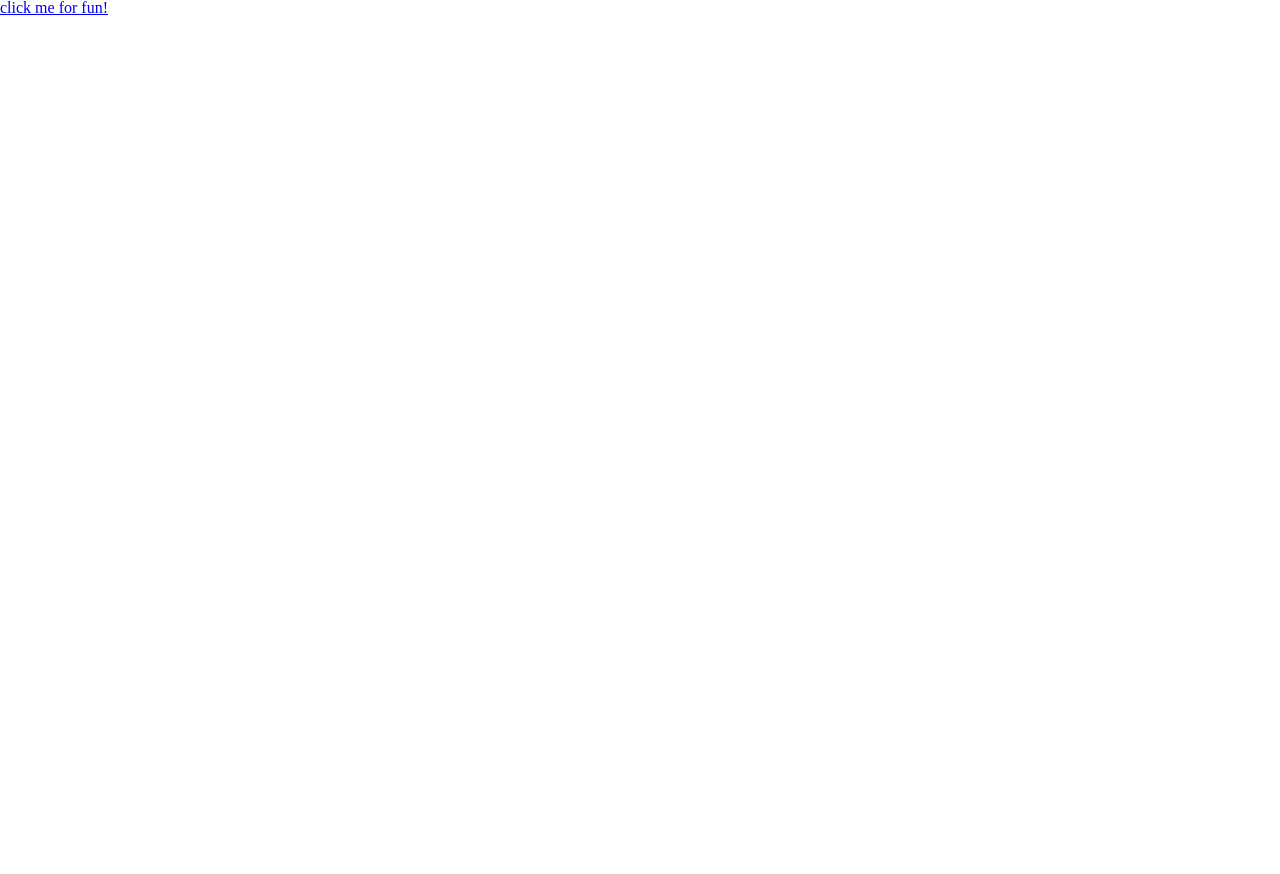
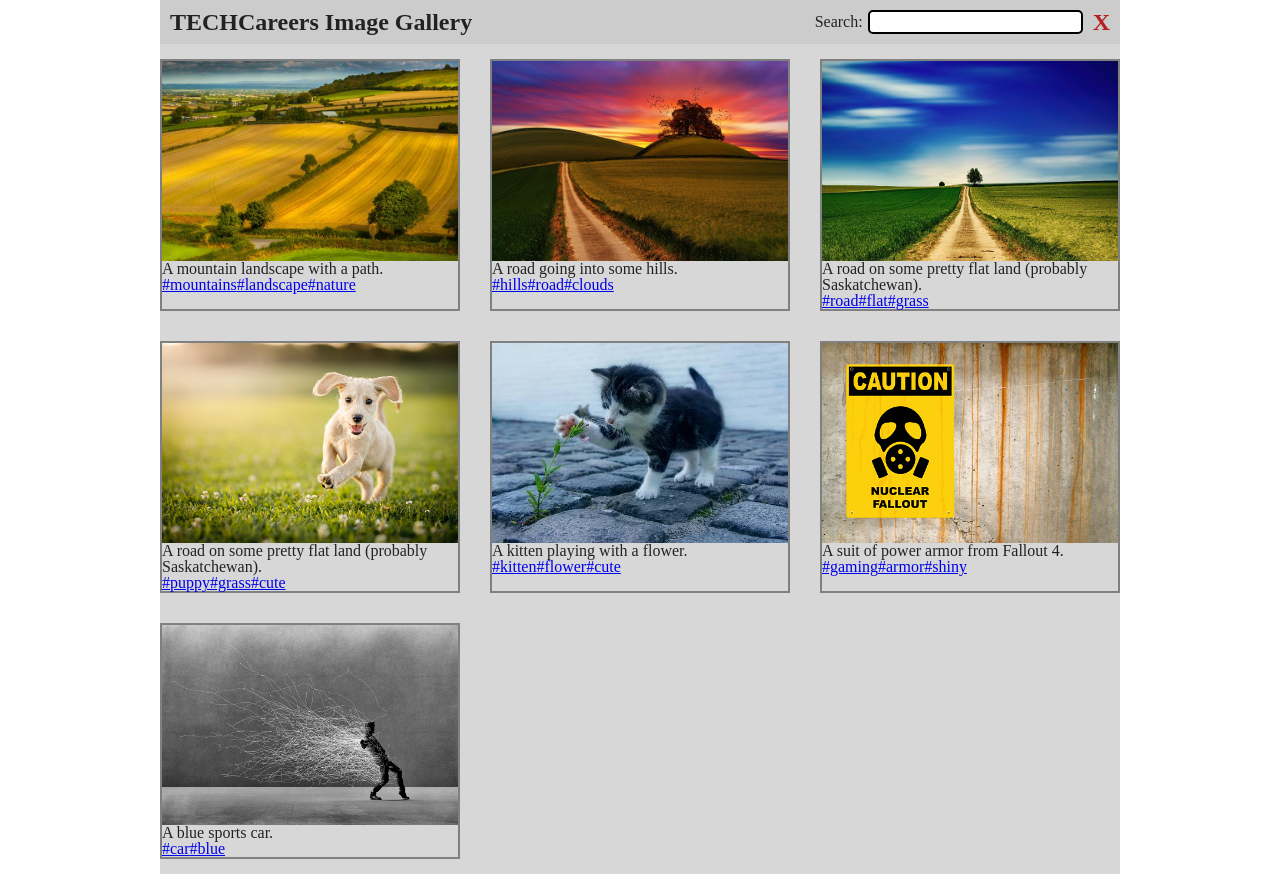
Before and after one commit to Kour-Harpreet/javascript, a plain HTML site: page index.html in a window 1280 px wide. Before the commit the page ends 800 px from the top, so only its background shows below. Drawn offline with Linux system fonts and the light colour scheme.

Commit message:
did linking of #tags to search bar and created <div>,<p> tags in javascript

```diff
--- a/css/styles.css
+++ b/css/styles.css
@@ -1,3 +1,60 @@
 *{
     box-sizing: border-box;
 }
+body{
+    display: flex;
+justify-content: center;
+}
+.container{
+    width: 960px;
+}
+/* Header Styles */
+header {
+    display: flex;
+    justify-content: space-between;
+    background-color: #CCC;
+}
+header h1 {
+    font-size: 24px;
+    font-weight: bold;
+    margin: 10px;
+}
+header div {
+    display: flex;
+    align-items: center;;
+
+}
+header input {
+    border-radius: 5px;
+    border: 2px solid black;
+    margin-left: 5px;
+}
+header #clear {
+    font-size: 24px;
+    color: firebrick;
+    font-weight: bolder;
+    text-decoration: none;
+    margin: 0 10px;
+}
+header #clear:hover {
+    color: blue;
+}
+/* Main Styles */
+main {
+    display: flex;
+    justify-content: space-between;
+    flex-wrap: wrap;
+    background-color: rgb(215, 215, 215);
+}
+
+main div {
+    border: 2px solid gray;
+    width: 300px;
+    margin: 15px 0;
+}
+img {
+    width: 100%;
+    height: 200px;
+    object-fit: cover;
+
+}
--- a/index.html
+++ b/index.html
@@ -1,29 +1,43 @@
-<!DOCTYPE html>
+<!doctype html>
 <html lang="en">
-  <head>
-    <title>CSS Practice Mockup</title>
 
-    <!-- Set the character set, so the browser knows which character set should be loaded and valid for this webpage. -->
-    <meta charset="UTF-8">
+<head>
+  <meta charset="utf-8">
 
-    <!-- For modern responsive web development: -->
-    <meta name="viewport" content="width=device-width, initial-scale=1.0">
+  <title>Intro to JS</title>
+  <meta name="description" content="A basic introduction to the world of JavaScript.">
+  <meta name="author" content="TECHCareers">
 
-    <!-- Meta Data: -->
-    <meta name="description" content="A website without a real purpose, to demonstrate some CSS design.">
-    <meta name="author" content="James Grieve">
+  <link rel="stylesheet" href="css/reset.css">
+  <link rel="stylesheet" href="css/styles.css">
+  <!-- keep the script in the header -->
+  <script src="js/scripts.js" defer></script>
 
-    <link rel="stylesheet" type="text/css" href="css/reset.css">
+</head>
 
-    <!-- Style(s): -->
-    <link rel="stylesheet" type="text/css" href="css/styles.css">
+<body>
+    <div class="container">
+        <header>
+            <h1>TECHCareers Image Gallery</h1>
+            <div>
+                <label for="search">Search:</label>
+                <input id="search" type="text">
+                <a id="clear" href="#">X</a>
+            </div>
 
-    <!-- Script(s): -->
-    <!-- defer attribute will cause this script to wait until the body is loaded before executing (important for DOM / element manipulation by scripts) -->
-    <!-- <script src="js/scripts.js" type="text/javascript" defer></script> -->
-  </head>
-  <body>
-      <a href="#">click me for fun!</a>
+        </header>
+        <main>
+            <img src="img/mountain-landscape.jpg"alt="A mountain landscape with a path." tags="#mountains #landscape #nature" >
+            <img src="img/mountain.jpg" alt="A road going into some hills." tags="#hills #road #clouds">
+            <img src="img/road.jpg"alt="A road on some pretty flat land (probably Saskatchewan)." tags="#road #flat #grass" >
+            <img src="img/puppy.jpg"alt="A road on some pretty flat land (probably Saskatchewan)." tags="#puppy #grass #cute" >
+            <img src="img/flower-kitten.webp" alt="A kitten playing with a flower." tags="#kitten #flower #cute">
+            <img src="img/fallout.jpg" alt="A suit of power armor from Fallout 4." tags="#gaming #armor #shiny">
+            <img src="img/stealth.jpg" alt="A blue sports car." tags="#car #blue">
 
-  </body>
+        </main>
+    </div>
+
+</body>
+
 </html>
--- a/js/scripts.js
+++ b/js/scripts.js
@@ -1,8 +1,75 @@
-let clickCount =0;
-function outputToConsole(){
-    console.log("Script works");
-    clickCount++;
+// <main> (the parent container of the images)
+const imageGallery = document.querySelector("main");
+// List of all images in main
+const images = imageGallery.querySelectorAll("img");
+// Search bar in the header
+const searchBar = document.querySelector("#search");
+// Clear button for the search bar
+const clearButton = document.querySelector("#clear");
+
+for (image of images)
+{
+    // Create a new element;
+    let newDiv = document.createElement("div");
+
+    // 1. Find the image's parent
+    // 2. Replace the image as a child of the parent with the div
+    // 3. Add the image as a child to the div
+
+    // Main > Img
+    // Becomes
+    // Main > Div > Img
+
+    // 1.
+    let parentOfTestImage = image.parentNode;
+    // Nothing changes yet.
+
+    // 2.
+    parentOfTestImage.replaceChild(newDiv, image);
+    // Main > Div (no Img, got replaced with Div)
+
+    // 3.
+    newDiv.appendChild(image);
+    // Main > Div > Img
+
+    // Generate a paragraph to store the caption.
+    let caption = document.createElement("p");
+
+    // Set the caption to the alt text of the image.
+    caption.innerHTML = `${image.getAttribute("alt")}<br>`;
+      // Get tags attribute (full string).
+
+    let tags = image.getAttribute("tags");
+     // Split the tags attribute on the space character, into a list of each tag.
+
+    let tagList = tags.split(" ");
+     // For each tag...
+    for (tag of tagList)
+    {
+        // Create a link.
+        let tagLink = document.createElement("a");
+        // Set the text of the link to our tag.
+        tagLink.innerHTML = tag;
+        // Set the reference of the link to the current page.
+        tagLink.setAttribute("href", "#");
+        // We add an event listenter to the click event.
+        tagLink.addEventListener("click", function(event) {
+            // We prevent the default behaviour from occuring (don't reload the page).
+            event.preventDefault();
+            // We set the value of the search bar to the tag value.
+            searchBar.setAttribute("value", tagLink.innerHTML);
+        });
+
+        // We add the tag to the paragraph (caption).
+        caption.appendChild(tagLink);
+
+    }
+
+
+    // Add the caption to the div.
+
+    newDiv.appendChild(caption);
 }
 
-const linkToClick = document.querySelector("a");
-linkToClick.addEventListenser("click", outputToConsole);
+// First image on the page.
+let testImage = images[0];
```
Also changed, not shown: img/fallout.jpg (added), img/flower-kitten.webp (added), img/mountain-landscape.jpg (added), img/mountain.jpg (added), img/puppy.jpg (added), img/road.jpg (added), img/stealth.jpg (added).
